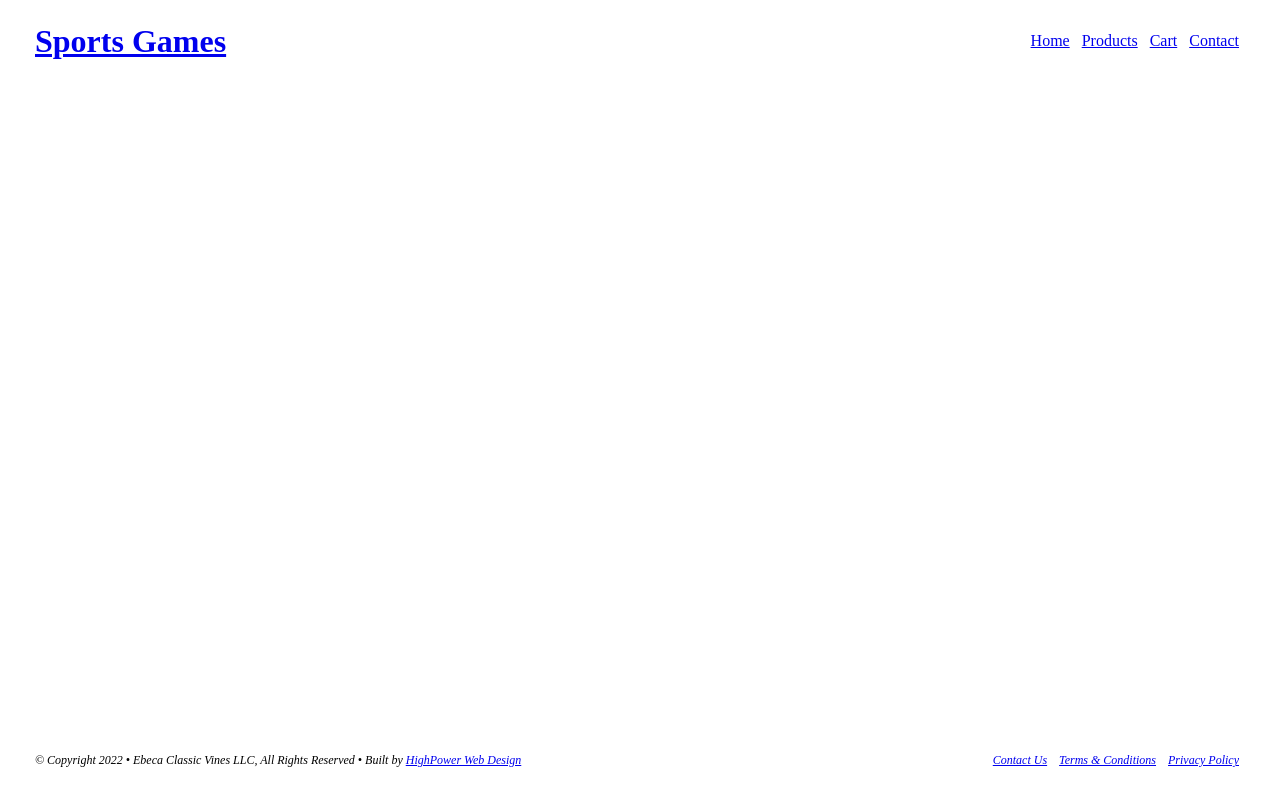
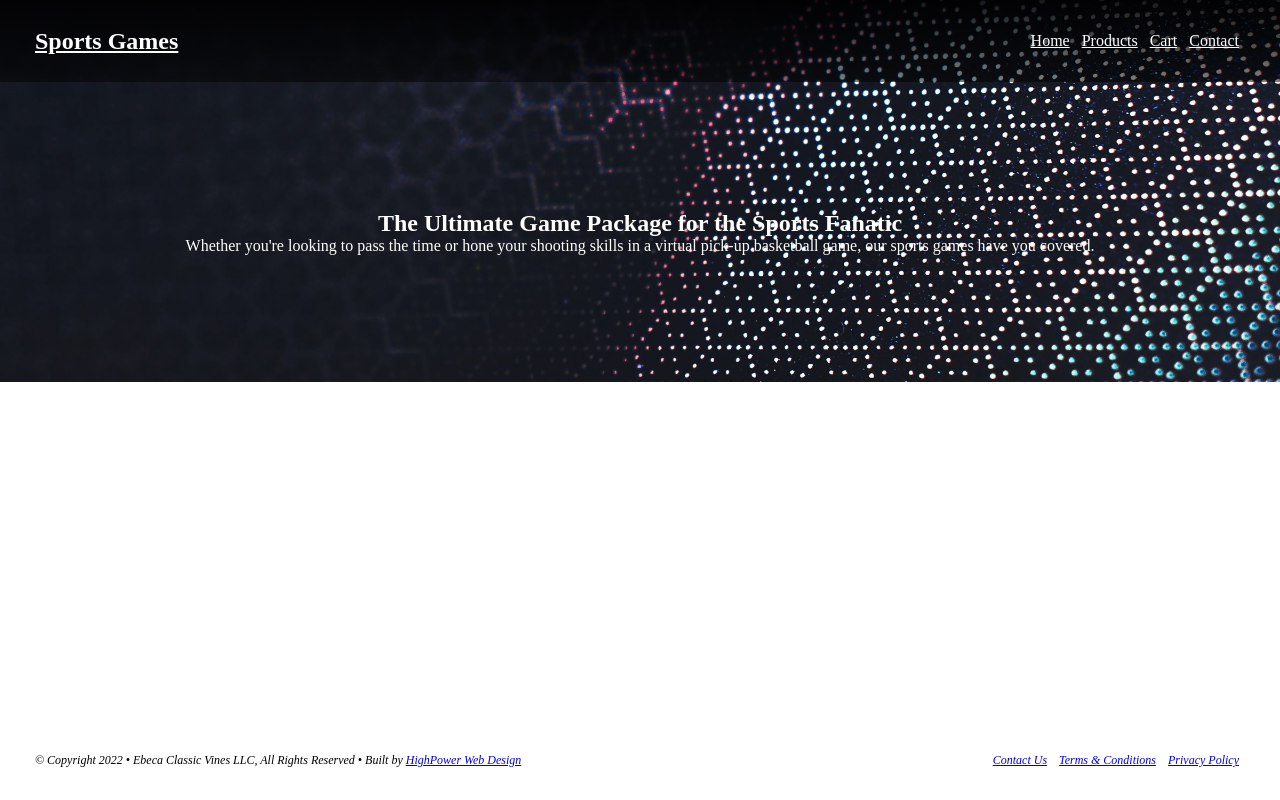
Before and after one commit to kaylaHPDS/incentiveq-3, a plain HTML site: page index.html in a window 1280 px wide. Drawn offline with Linux system fonts and the light colour scheme.

Commit message:
Set up styles for header, banner and hero sections

```diff
--- a/assets/css/style.css
+++ b/assets/css/style.css
@@ -22,6 +22,18 @@ body {
     box-sizing: inherit;
 }
 
+/* Global Styles */
+
+/* Banner */
+.banner {
+    background-image: url("../images/3500x1500-flip-pexels-tim-mossholder-3612932.jpg");
+    background-position: center center;
+    background-repeat: no-repeat;
+    background-size: cover;
+    background-attachment: fixed;
+    text-align: center;
+}
+
 /* Header */
 header {
     padding: 20px 35px;
@@ -29,6 +41,11 @@ header {
     flex-wrap: wrap;
     justify-content: space-between;
     align-items: center;
+    background-image: linear-gradient(rgba(0,0,0,0.9), rgba(0,0,0,0.5));
+}
+
+header a {
+    color: var(--second-color);
 }
 
 /* Nav & Footer Menus */
@@ -42,6 +59,18 @@ header {
 
 .menu li {
     padding: 12px 6px;
+}
+
+/* Hero */
+.hero {
+    padding: 20px 35px;
+    height: 300px;
+    color: var(--second-color);
+    display: flex;
+    flex-wrap: wrap;
+    justify-content: center;
+    align-content: center;
+    flex-direction: column;
 }
 
 /* Footer */
--- a/index.html
+++ b/index.html
@@ -18,6 +18,7 @@
 </head>
 
 <body>
+    <section class="banner">
         <header>
             <h1><a href="./index.html">Sports Games</a></h1>
             <nav>
@@ -29,7 +30,14 @@
                 </ul>
             </nav>
         </header>
+        <div class="hero">
+            <h2>The Ultimate Game Package for the Sports Fanatic</h2>
+            <p>Whether you're looking to pass the time or hone your shooting skills in a virtual pick-up basketball
+                game, our sports games have you covered.</p>
+        </div>
+    </section>
     <main>
+
     </main>
     <footer>
         <div id="copyright-year"></div>
```
Also changed, not shown: assets/images/3500x1500-flip-pexels-tim-mossholder-3612932.jpg (added). Lines whose indentation alone changed are shown as unchanged.
